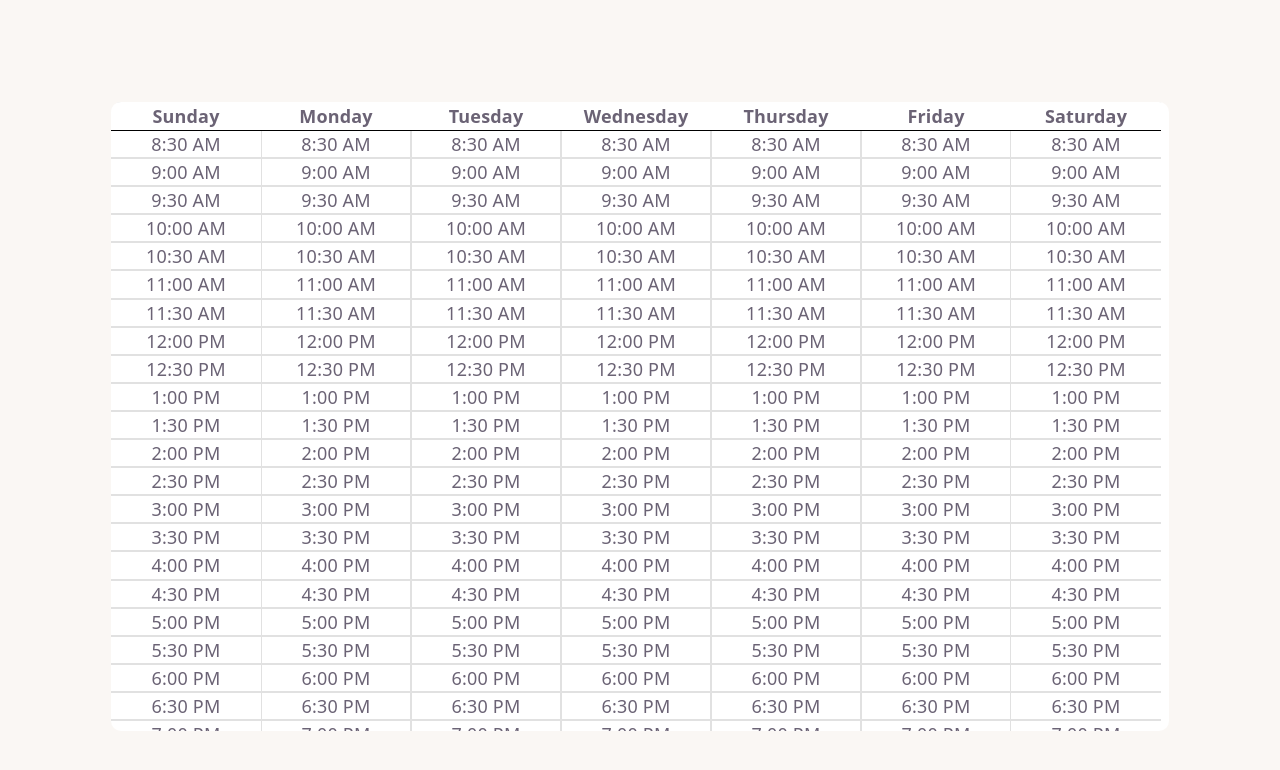
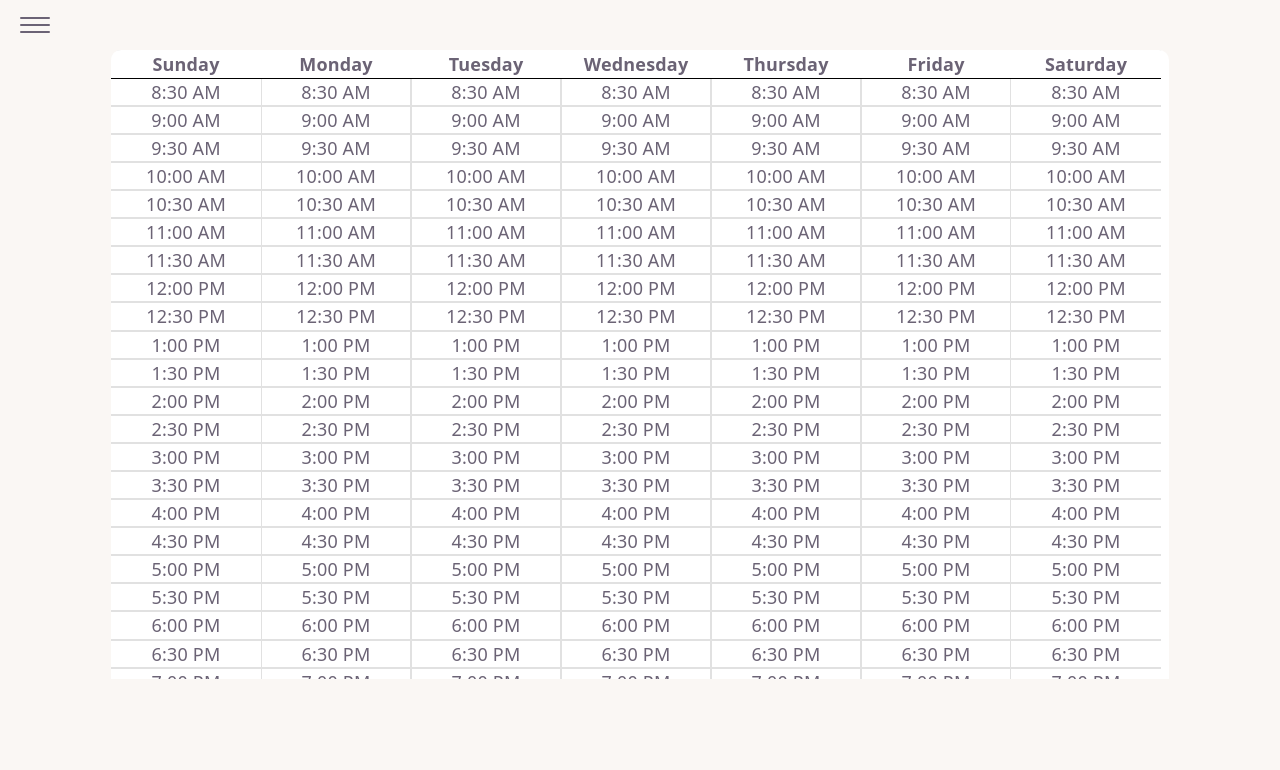
Before and after one commit to aidanmonty99/availabilitypicker, a React (Vite) app: page / in a window 1280 px wide. Shown: the top 770 px of the page. Built offline with nearby package versions, Linux system fonts and the light colour scheme.

Commit message:
top section with menu

```diff
--- a/src/App.css
+++ b/src/App.css
@@ -1,137 +1,39 @@
-.hero {
-  position: relative;
+#top {
+  width: 100%;
+  height: 50px;
 
-  .base,
-  .framework,
-  .vite {
-    inset-inline: 0;
-    margin: 0 auto;
-  }
+  display: flex;
+  align-items: center;
+  justify-content: space-between;
+}
 
-  .base {
-    width: 170px;
-    position: relative;
-    z-index: 0;
-  }
+#menu {
+  width: 30px;
+  margin-left: 20px;
+}
 
-  .framework,
-  .vite {
-    position: absolute;
-  }
+.menu-bar {
+  background-color: var(--text);
+  height: 2px;
+  width: 100%;
+  border-radius: 1px;
+}
 
-  .framework {
-    z-index: 1;
-    top: 34px;
-    height: 28px;
-    transform: perspective(2000px) rotateZ(300deg) rotateX(44deg) rotateY(39deg)
-      scale(1.4);
-  }
-
-  .vite {
-    z-index: 0;
-    top: 107px;
-    height: 26px;
-    width: auto;
-    transform: perspective(2000px) rotateZ(300deg) rotateX(40deg) rotateY(39deg)
-      scale(0.8);
-  }
+.menu-space {
+  height: 5px;
+  width: 100%;
 }
 
 #center {
   display: flex;
-  flex-direction: column;
-  gap: 25px;
-  place-content: center;
-  place-items: center;
+  flex-direction: row;
+  justify-content: center;
   flex-grow: 1;
-  margin-top: 3%;
+  margin-top: 0;
 
   @media (max-width: 1024px) {
     padding: 32px 20px 24px;
     gap: 18px;
-  }
-}
-
-#next-steps {
-  display: flex;
-  border-top: 1px solid var(--border);
-  text-align: left;
-
-  & > div {
-    flex: 1 1 0;
-    padding: 32px;
-    @media (max-width: 1024px) {
-      padding: 24px 20px;
-    }
-  }
-
-  .icon {
-    margin-bottom: 16px;
-    width: 22px;
-    height: 22px;
-  }
-
-  @media (max-width: 1024px) {
-    flex-direction: column;
-    text-align: center;
-  }
-}
-
-#docs {
-  border-right: 1px solid var(--border);
-
-  @media (max-width: 1024px) {
-    border-right: none;
-    border-bottom: 1px solid var(--border);
-  }
-}
-
-#next-steps ul {
-  list-style: none;
-  padding: 0;
-  display: flex;
-  gap: 8px;
-  margin: 32px 0 0;
-
-  .logo {
-    height: 18px;
-  }
-
-  a {
-    color: var(--text-h);
-    font-size: 16px;
-    border-radius: 6px;
-    background: var(--social-bg);
-    display: flex;
-    padding: 6px 12px;
-    align-items: center;
-    gap: 8px;
-    text-decoration: none;
-    transition: box-shadow 0.3s;
-
-    &:hover {
-      box-shadow: var(--shadow);
-    }
-    .button-icon {
-      height: 18px;
-      width: 18px;
-    }
-  }
-
-  @media (max-width: 1024px) {
-    margin-top: 20px;
-    flex-wrap: wrap;
-    justify-content: center;
-
-    li {
-      flex: 1 1 calc(50% - 8px);
-    }
-
-    a {
-      width: 100%;
-      justify-content: center;
-      box-sizing: border-box;
-    }
   }
 }
 
@@ -143,29 +45,7 @@
   }
 }
 
-.ticks {
-  position: relative;
-  width: 100%;
-
-  &::before,
-  &::after {
-    content: "";
-    position: absolute;
-    top: -4.5px;
-    border: 5px solid transparent;
-  }
-
-  &::before {
-    left: 0;
-    border-left-color: var(--border);
-  }
-  &::after {
-    right: 0;
-    border-right-color: var(--border);
-  }
-}
-
-.table-wrapper {
+.calendar-wrapper {
   border-radius: 10px;
   max-height: 90vh;
   overflow: hidden;
--- a/src/App.tsx
+++ b/src/App.tsx
@@ -1,10 +1,14 @@
 import { useState } from "react";
 import "./App.css";
 import Calendar from "./Calendar.tsx";
+import Menu from "./Menu.tsx";
 
 function App() {
   return (
     <>
+      <section id="top">
+        <Menu />
+      </section>
       <section id="center">
         <Calendar />
       </section>
--- a/src/Calendar.tsx
+++ b/src/Calendar.tsx
@@ -99,7 +99,7 @@ function Calendar() {
 
   return (
     <>
-      <div className="table-wrapper">
+      <div className="calendar-wrapper">
         <table className="calendar">
           <thead>
             <tr>
--- /dev/null
+++ b/src/Menu.tsx
@@ -0,0 +1,19 @@
+import "./App.css";
+import * as constants from "./constants.ts";
+import { useRef, useState, useEffect } from "react";
+
+function Menu() {
+  return (
+    <>
+      <div id="menu">
+        <div className="menu-bar" />
+        <div className="menu-space" />
+        <div className="menu-bar" />
+        <div className="menu-space" />
+        <div className="menu-bar" />
+      </div>
+    </>
+  );
+}
+
+export default Menu;
--- a/src/index.css
+++ b/src/index.css
@@ -51,8 +51,7 @@
 }
 
 #root {
-  width: 1126px;
-  max-width: 100%;
+  width: 100%;
   margin: 0 auto;
   text-align: center;
   min-height: 100svh;
```
